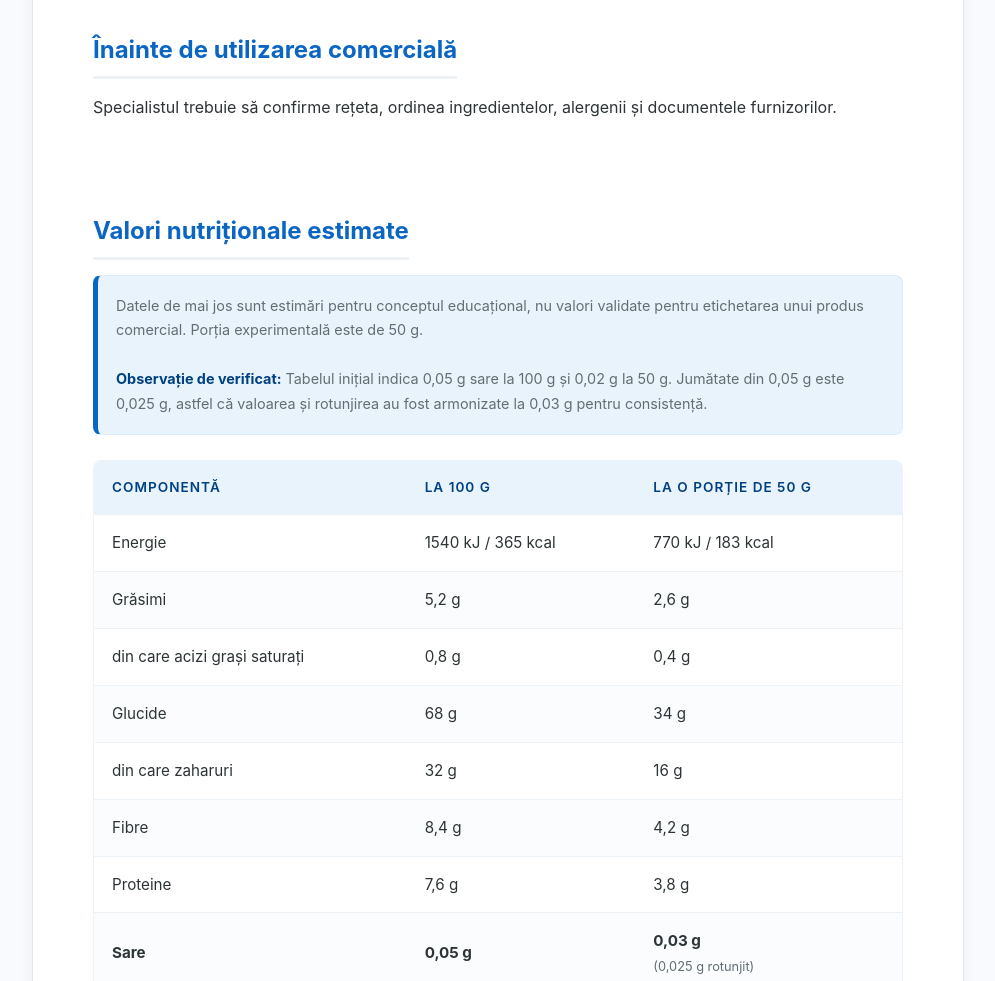
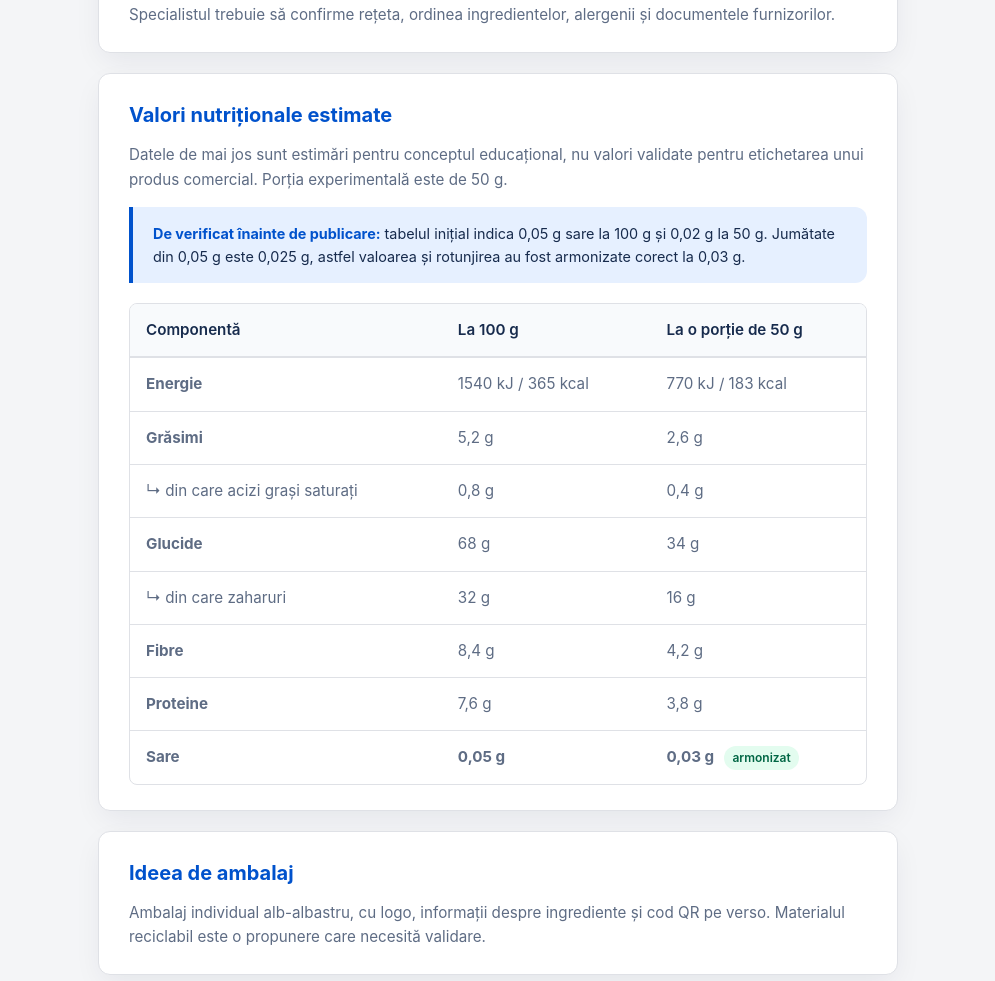
Before and after one commit to tgmmt2t6s8-pixel/FructSpic, a plain HTML site: page index.html in a window 1280 px wide. Shown: the part 753-1734 px from the top of the page, without its empty margins (142-1137 px from the left). Drawn offline with Linux system fonts and the light colour scheme.

Commit message:
Update index.html

```diff
--- a/index.html
+++ b/index.html
@@ -5,219 +5,220 @@
     <meta name="viewport" content="width=device-width, initial-scale=1.0">
     <title>FructSpic - Prezentare Produs</title>
     <style>
-        /* Modern CSS Reset & Variable Definitions */
         :root {
-            --primary: #0a66c2;        /* A more vibrant, modern blue */
-            --primary-dark: #004182;  /* Darker blue for contrast */
-            --primary-light: #e8f3fb; /* Very light blue for subtle backgrounds */
-            --bg: #ffffff;
-            --page-bg: #f8fafe;        /* Very subtle, light gray-blue background */
-            --text-dark: #2d3436;     /* Modern dark gray for primary text */
-            --text-light: #636e72;    /* Modern gray for secondary text */
-            --border: #edf2f7;        /* Subtle border color */
-            --shadow: 0 4px 15px rgba(0, 0, 0, 0.05); /* Soft, modern shadow */
+            --primary: #0052cc;
+            --primary-hover: #0747a6;
+            --primary-light: #e6f0ff;
+            --text-main: #172b4d;
+            --text-muted: #5e6c84;
+            --bg-body: #f4f5f7;
+            --bg-card: #ffffff;
+            --border-color: #dfe1e6;
+            --radius: 12px;
+            --shadow: 0 10px 30px -5px rgba(9, 30, 66, 0.08);
+            --transition: all 0.3s cubic-bezier(0.4, 0, 0.2, 1);
         }
 
-        /* Basic Page Styling */
-        body {
-            font-family: -apple-system, BlinkMacSystemFont, "Segoe UI", Roboto, Helvetica, Arial, sans-serif, "Apple Color Emoji", "Segoe UI Emoji", "Segoe UI Symbol";
-            background-color: var(--page-bg);
-            color: var(--text-dark);
+        * {
+            box-sizing: border-box;
             margin: 0;
-            padding: 20px;
-            line-height: 1.7;
-            -webkit-font-smoothing: antialiased;
+            padding: 0;
         }
 
-        /* Main Container with subtle shadow and rounding */
-        .container {
-            max-width: 850px;
-            margin: 0 auto;
-            background: var(--bg);
-            padding: 40px;
-            border-radius: 12px;
-            box-shadow: var(--shadow);
-            border: 1px solid #e1e8ed;
+        body {
+            font-family: -apple-system, BlinkMacSystemFont, "Segoe UI", Roboto, Helvetica, Arial, sans-serif;
+            background-color: var(--bg-body);
+            color: var(--text-main);
+            line-height: 1.6;
+            padding: 40px 20px;
         }
 
-        /* Responsive spacing for smaller screens */
-        @media (max-width: 600px) {
-            .container {
-                padding: 25px;
-            }
+        .wrapper {
+            max-width: 800px;
+            margin: 0 auto;
         }
 
-        /* Header Styling */
+        /* Hero Header */
         header {
+            background: linear-gradient(135deg, #0052cc 0%, #0768f8 100%);
+            color: white;
+            padding: 40px 30px;
+            border-radius: var(--radius);
             text-align: center;
-            margin-bottom: 45px;
-            padding-bottom: 25px;
-            border-bottom: 2px solid var(--border);
+            margin-bottom: 30px;
+            box-shadow: var(--shadow);
         }
 
         header h1 {
-            color: var(--primary);
-            font-size: 3rem;
-            margin: 0 0 10px 0;
+            font-size: 2.5rem;
             font-weight: 800;
-            letter-spacing: -1px;
+            letter-spacing: -0.5px;
+            margin-bottom: 8px;
         }
 
         header .slogan {
+            font-size: 1.2rem;
+            font-weight: 400;
             font-style: italic;
-            color: var(--text-dark);
-            font-size: 1.25rem;
+            opacity: 0.95;
             margin-bottom: 8px;
-            font-weight: 500;
         }
 
         header .sub-slogan {
-            font-size: 0.95rem;
-            color: var(--text-light);
-            max-width: 600px;
-            margin: 0 auto;
+            font-size: 0.9rem;
+            opacity: 0.8;
         }
 
-        /* Section Styling */
-        section {
-            margin-bottom: 35px;
-            padding: 20px;
-            border-radius: 8px;
-            transition: background 0.3s ease;
+        /* Card Layout for Sections */
+        .card {
+            background: var(--bg-card);
+            border-radius: var(--radius);
+            padding: 25px 30px;
+            margin-bottom: 20px;
+            box-shadow: var(--shadow);
+            border: 1px solid var(--border-color);
+            transition: var(--transition);
         }
 
-        /* Subtle hover effect for sections to guide reading */
-        section:hover {
-            background-color: #fafcfe;
+        .card:hover {
+            transform: translateY(-2px);
+            box-shadow: 0 14px 34px -4px rgba(9, 30, 66, 0.12);
         }
 
-        h2 {
-            font-size: 1.5rem;
-            margin: 0 0 15px 0;
+        .card h2 {
+            font-size: 1.25rem;
             color: var(--primary);
-            font-weight: 700;
-            border-bottom: 3px solid var(--border);
-            display: inline-block;
-            padding-bottom: 5px;
+            margin-bottom: 12px;
+            display: flex;
+            align-items: center;
+            gap: 10px;
         }
 
-        p {
-            margin: 0 0 15px 0;
-            color: var(--text-dark);
+        .card p {
+            color: var(--text-muted);
+            font-size: 0.95rem;
         }
 
-        p strong {
-            color: var(--text-dark);
-            background-color: #ffeaa750; /* Subtle highlight on key words */
-            padding: 0 2px;
-            border-radius: 2px;
+        .card p strong {
+            color: var(--text-main);
         }
 
-        /* Modernized Table Styling */
+        /* Note Box for Verification */
+        .verification-note {
+            background-color: var(--primary-light);
+            border-left: 4px solid var(--primary);
+            padding: 15px 20px;
+            border-radius: 0 var(--radius) var(--radius) 0;
+            margin-bottom: 20px;
+            font-size: 0.9rem;
+            color: var(--text-main);
+        }
+
+        .verification-note strong {
+            color: var(--primary);
+        }
+
+        /* Modern Table */
         .table-container {
-            overflow-x: auto; /* Handle scrolling on small screens */
+            overflow-x: auto;
+            margin-top: 15px;
             border-radius: 8px;
-            box-shadow: 0 1px 3px rgba(0, 0, 0, 0.02);
-            border: 1px solid var(--border);
-            margin-top: 25px;
+            border: 1px solid var(--border-color);
         }
 
         table {
             width: 100%;
             border-collapse: collapse;
+            text-align: left;
             font-size: 0.95rem;
         }
 
-        th, td {
-            padding: 15px 18px;
-            text-align: left;
-            border-bottom: 1px solid var(--border);
+        th {
+            background-color: #f8fafc;
+            color: var(--text-main);
+            font-weight: 600;
+            padding: 14px 16px;
+            border-bottom: 2px solid var(--border-color);
         }
 
-        th {
-            background-color: var(--primary-light);
-            color: var(--primary-dark);
-            font-weight: 600;
-            text-transform: uppercase;
-            font-size: 0.85rem;
-            letter-spacing: 1px;
+        td {
+            padding: 14px 16px;
+            border-bottom: 1px solid var(--border-color);
+            color: var(--text-muted);
         }
 
-        /* Striped rows for better readability */
-        tr:nth-child(even) td {
-            background-color: #fafcfe;
-        }
-
-        /* Final row style */
         tr:last-child td {
             border-bottom: none;
         }
 
-        /* Styling for key components */
-        tdstrong {
-            color: var(--primary-dark);
+        tr:hover td {
+            background-color: #fafbfc;
+            color: var(--text-main);
         }
 
-        /* Improved Note Styling */
-        .note {
-            font-size: 0.9rem;
-            color: var(--text-light);
-            background-color: var(--primary-light);
-            padding: 18px;
-            border-radius: 8px;
-            border: 1px solid #dcebfa;
-            border-left: 5px solid var(--primary);
-            margin-bottom: 25px;
+        .badge {
+            display: inline-block;
+            background: #e3fcef;
+            color: #006644;
+            font-size: 0.75rem;
+            padding: 2px 8px;
+            border-radius: 12px;
+            font-weight: 600;
+            margin-left: 6px;
         }
 
-        .note strong {
-            color: var(--primary-dark);
-        }
-
-        .correction-mark {
-            font-size: 0.8rem;
-            color: var(--text-light);
-            display: block;
-            margin-top: 2px;
+        /* Responsive design */
+        @media (max-width: 600px) {
+            body {
+                padding: 15px 10px;
+            }
+            header {
+                padding: 30px 20px;
+            }
+            header h1 {
+                font-size: 2rem;
+            }
+            .card {
+                padding: 20px;
+            }
         }
     </style>
 </head>
 <body>
 
-    <div class="container">
-        <!-- Antet - Main Branding -->
+    <div class="wrapper">
+        <!-- Hero Header -->
         <header>
             <h1>FructSpic</h1>
             <div class="slogan">„Pauza ta cu fructe și cereale.”</div>
-            <div class="sub-slogan">Snack din fructe și cereale, prezentat ca propunere educațională.</div>
+            <div class="sub-slogan">Snack din fructe și cereale — Propunere educațională</div>
         </header>
 
         <!-- Despre produs -->
-        <section>
+        <div class="card">
             <h2>Despre produs</h2>
             <p>FructSpic este un concept de baton destinat elevilor, studenților, sportivilor amatori și persoanelor cu un stil de viață activ. Rețeta teoretică propune o proporție de fructe de peste 40% și o textură moale.</p>
-        </section>
+        </div>
 
         <!-- Ingrediente propuse -->
-        <section>
+        <div class="card">
             <h2>Ingrediente propuse</h2>
-            <p>Fulgi de ovăz integral, grâu spelta (<strong>Grâul spelta</strong> (numit și <strong>alac</strong> sau <em>Triticum spelta</em>) este o specie veche de grâu, înrudită cu grâul obișnuit. Are o aromă ușor de nucă și se folosește sub formă de boabe, făină, fulgi sau paste), pastă de curmale pentru legare, fructe de pădure deshidratate, precum merișoare și afine, și miere ecologică propusă în rețetă. Lista este conceptuală, nu reprezintă eticheta unei rețete finale validate.</p>
-        </section>
+            <p>Fulgi de ovăz integral, grâu spelta (<strong>Grâul spelta</strong>, numit și <strong>alac</strong> sau <em>Triticum spelta</em>, este o specie veche de grâu, înrudită cu grâul obișnuit, având o aromă ușor de nucă și folosit sub formă de boabe, făină, fulgi sau paste), pastă de curmale pentru legare, fructe de pădure deshidratate precum merișoare și afine, și miere ecologică propusă în rețetă. Lista este conceptuală și nu reprezintă eticheta unei rețete finale validate.</p>
+        </div>
 
         <!-- Înainte de utilizarea comercială -->
-        <section>
+        <div class="card">
             <h2>Înainte de utilizarea comercială</h2>
             <p>Specialistul trebuie să confirme rețeta, ordinea ingredientelor, alergenii și documentele furnizorilor.</p>
-        </section>
+        </div>
 
-        <!-- Valori nutriționale & Corecția Solicitată -->
-        <section>
+        <!-- Valori nutriționale -->
+        <div class="card">
             <h2>Valori nutriționale estimate</h2>
+            <p style="margin-bottom: 15px;">Datele de mai jos sunt estimări pentru conceptul educațional, nu valori validate pentru etichetarea unui produs comercial. Porția experimentală este de 50 g.</p>
 
-            <div class="note">
-                Datele de mai jos sunt estimări pentru conceptul educațional, nu valori validate pentru etichetarea unui produs comercial. Porția experimentală este de 50 g.
-                <br><br>
-                <strong>Observație de verificat:</strong> Tabelul inițial indica 0,05 g sare la 100 g și 0,02 g la 50 g. Jumătate din 0,05 g este 0,025 g, astfel că valoarea și rotunjirea au fost armonizate la 0,03 g pentru consistență.
+            <div class="verification-note">
+                <strong>De verificat înainte de publicare:</strong> tabelul inițial indica 0,05 g sare la 100 g și 0,02 g la 50 g. Jumătate din 0,05 g este 0,025 g, astfel valoarea și rotunjirea au fost armonizate corect la 0,03 g.
             </div>
 
             <div class="table-container">
@@ -231,61 +232,61 @@
                     </thead>
                     <tbody>
                         <tr>
-                            <td>Energie</td>
+                            <td><strong>Energie</strong></td>
                             <td>1540 kJ / 365 kcal</td>
                             <td>770 kJ / 183 kcal</td>
                         </tr>
                         <tr>
-                            <td>Grăsimi</td>
+                            <td><strong>Grăsimi</strong></td>
                             <td>5,2 g</td>
                             <td>2,6 g</td>
                         </tr>
                         <tr>
-                            <td>din care acizi grași saturați</td>
+                            <td>↳ din care acizi grași saturați</td>
                             <td>0,8 g</td>
                             <td>0,4 g</td>
                         </tr>
                         <tr>
-                            <td>Glucide</td>
+                            <td><strong>Glucide</strong></td>
                             <td>68 g</td>
                             <td>34 g</td>
                         </tr>
                         <tr>
-                            <td>din care zaharuri</td>
+                            <td>↳ din care zaharuri</td>
                             <td>32 g</td>
                             <td>16 g</td>
                         </tr>
                         <tr>
-                            <td>Fibre</td>
+                            <td><strong>Fibre</strong></td>
                             <td>8,4 g</td>
                             <td>4,2 g</td>
                         </tr>
                         <tr>
-                            <td>Proteine</td>
+                            <td><strong>Proteine</strong></td>
                             <td>7,6 g</td>
                             <td>3,8 g</td>
                         </tr>
                         <tr>
                             <td><strong>Sare</strong></td>
                             <td><strong>0,05 g</strong></td>
-                            <td><strong>0,03 g</strong> <span class="correction-mark">(0,025 g rotunjit)</span></td>
+                            <td><strong>0,03 g</strong> <span class="badge">armonizat</span></td>
                         </tr>
                     </tbody>
                 </table>
             </div>
-        </section>
+        </div>
 
         <!-- Ideea de ambalaj -->
-        <section>
+        <div class="card">
             <h2>Ideea de ambalaj</h2>
             <p>Ambalaj individual alb-albastru, cu logo, informații despre ingrediente și cod QR pe verso. Materialul reciclabil este o propunere care necesită validare.</p>
-        </section>
+        </div>
 
         <!-- Transparență pentru consumator -->
-        <section>
+        <div class="card">
             <h2>Transparență pentru consumator</h2>
-            <p>Pagina digitală propusă prevede informații despre originea materiilor prime, ingredientele finale, alergeni, procesul tehnologic, condițiile de păstrare, sustenabilitate și altele.</p>
-        </section>
+            <p>Pagina digitală propusă prevede informații despre originea materiilor prime, ingredientele finale, alergeni, procesul tehnologic, condițiile de păstrare și sustenabilitate.</p>
+        </div>
     </div>
 
 </body>
```
